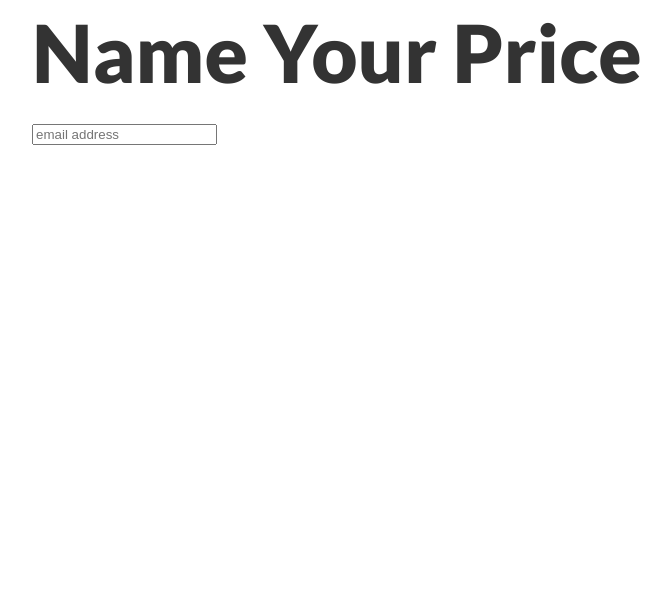
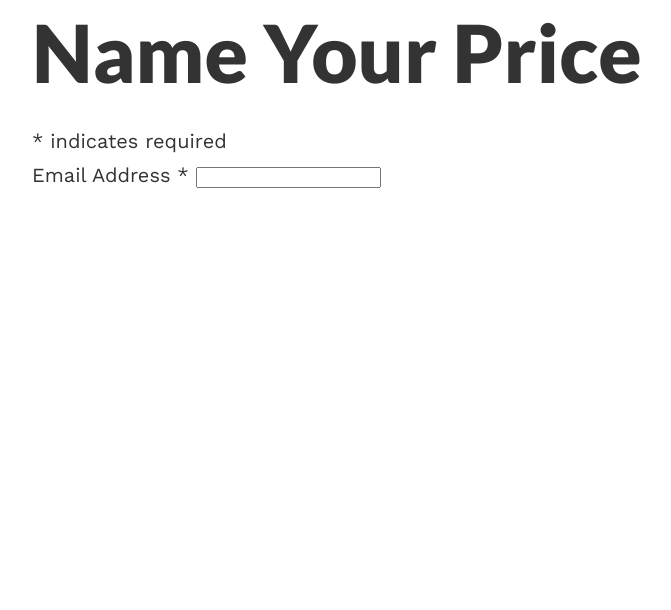
Before and after one commit to blake1ward/tuffluvtheme, a Jekyll site: the page built from name-price.md, in a window 1280 px wide. Shown: the part 370-980 px from the top of the page, without its empty margins (208-879 px from the left). Built offline with Jekyll 4.4.1, drawn with Linux system fonts in a browser that asks for light colours; comment, search, counter and statistics services are not loaded.

Commit message:
Update name-price.md

```diff
--- a/name-price.md
+++ b/name-price.md
@@ -5,18 +5,20 @@ permalink: /price/
 ---
 
 <!-- Begin MailChimp Signup Form -->
-<link href="//cdn-images.mailchimp.com/embedcode/horizontal-slim-10_7.css" rel="stylesheet" type="text/css">
-<style type="text/css">
-	#mc_embed_signup{background:#fff; clear:left; font:14px Helvetica,Arial,sans-serif; width:100%;}
-	/* Add your own MailChimp form style overrides in your site stylesheet or in this style block.
-	   We recommend moving this block and the preceding CSS link to the HEAD of your HTML file. */
-</style>
 <div id="mc_embed_signup">
 <form action="//tuffluv.us16.list-manage.com/subscribe/post?u=6da4b25248c79dd6e86784346&amp;id=062ec5a1e2" method="post" id="mc-embedded-subscribe-form" name="mc-embedded-subscribe-form" class="validate" target="_blank" novalidate>
     <div id="mc_embed_signup_scroll">
 
-	<input type="email" value="" name="EMAIL" class="email" id="mce-EMAIL" placeholder="email address" required>
-    <!-- real people should not fill this in and expect good things - do not remove this or risk form bot signups-->
+<div class="indicates-required"><span class="asterisk">*</span> indicates required</div>
+<div class="mc-field-group">
+	<label for="mce-EMAIL">Email Address  <span class="asterisk">*</span>
+</label>
+	<input type="email" value="" name="EMAIL" class="required email" id="mce-EMAIL">
+</div>
+	<div id="mce-responses" class="clear">
+		<div class="response" id="mce-error-response" style="display:none"></div>
+		<div class="response" id="mce-success-response" style="display:none"></div>
+	</div>    <!-- real people should not fill this in and expect good things - do not remove this or risk form bot signups-->
     <div style="position: absolute; left: -5000px;" aria-hidden="true"><input type="text" name="b_6da4b25248c79dd6e86784346_062ec5a1e2" tabindex="-1" value=""></div>
     <div class="clear"><input type="submit" value="Subscribe" name="subscribe" id="mc-embedded-subscribe" class="button"></div>
     </div>
```
